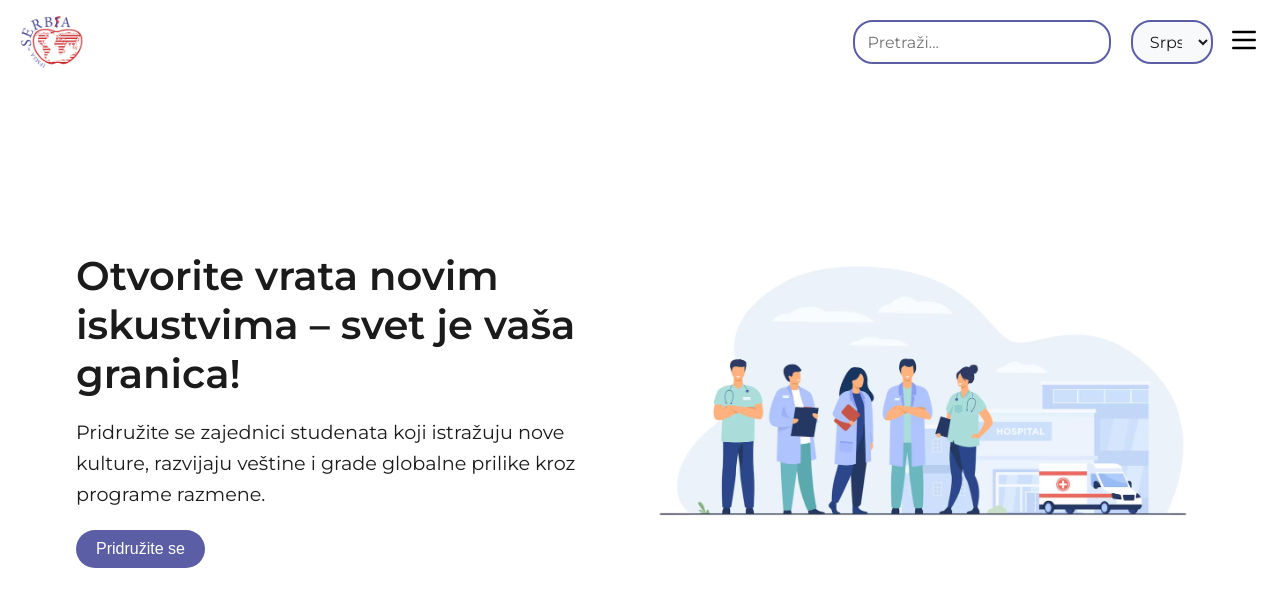
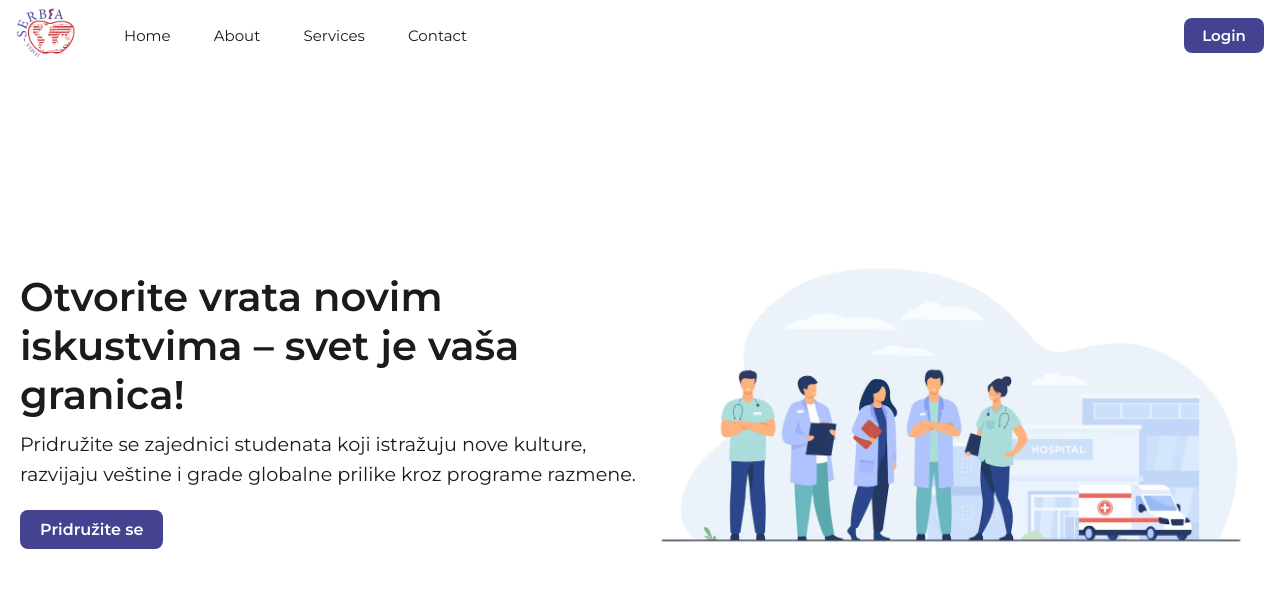
Before and after one commit to marijaandric/ifmsa-site, a React (Vite) app in the folder frontend/: page / in a window 1280 px wide. Shown: the top 606 px of the page. Built offline with nearby package versions, Linux system fonts and the light colour scheme.

Commit message:
Update NavBar component

```diff
--- a/frontend/src/components/Navbar/Navbar.css
+++ b/frontend/src/components/Navbar/Navbar.css
@@ -1,106 +1,112 @@
+* {
+  margin: 0;
+}
+
 .navbar {
   display: flex;
   justify-content: space-between;
   align-items: center;
-    padding: 10px 20px;
-    position: fixed;
-    top: 0;
-    max-width: 100%;
-    left: 0;
-    right: 0;
-    z-index: 1000;
+  padding: 0.2rem var(--padding-card);
+  color: var(--text-dark);
 }
 
-  img {
-    width: 4rem;
+.flex-row {
+  display: flex;
+  align-items: center;
+  width: 100%;
 }
 
-  .navbar .logo {
-    font-size: 24px;
+.navbar-logo img {
+  height: 60px;
 }
 
-  .navbar-content {
+.navbar-links {
+  width: 100%;
   display: flex;
-    align-items: center;
-    justify-content: right;
+  gap: var(--gap);
+  margin-left: 2rem;
+}
+
+.navbar-links a {
+  color: var(--text-dark);
+  text-decoration: none;
+  padding: 0.5rem 1rem;
+}
+
+.navbar-links a:hover {
+  background-color: var(--primary-color);
+  border-radius: 4px;
+  color: var(--text-light);
+}
+
+.loginBtn {
+  margin-left: auto;
+}
+
+.navbar-toggle {
+  display: none;
+  cursor: pointer;
+  z-index: 11;
+}
+
+.navbar-toggle span {
+  width: 25px;
+  height: 3px;
+  background-color: var(--text-dark);
+  margin: 4px 0;
+}
+
+@media (max-width: 768px) {
+  .navbar {
+    flex-direction: column;
+    align-items: flex-start;
+  }
+
+  @media (max-width: 768px) {
+    .close-btn {
+      display: block;
+    }
+  }
+
+  .flex-row {
+    justify-content: space-between;
     width: 100%;
   }
 
   .navbar-links {
-    display: flex;
-    gap: 10px;
-    margin-right: 15px;
+    z-index: 10;
+    position: fixed;
+    top: 0;
+    right: -250px;
+    height: 100vh;
+    width: 250px;
+    background-color: var(--gray);
+    box-shadow: var(--box-shadow);
+    flex-direction: column;
+    padding-top: 60px;
+    transition: right 0.3s ease;
+  }
+
+  .navbar-links.active {
+    right: 0;
   }
 
   .navbar-links a {
-    text-decoration: none;
-    font-size: 18px;
+    padding: 1rem;
+    text-align: center;
   }
 
-  .navbar-links a:hover {
-    text-decoration: underline;
+  .loginBtn {
+    margin-top: 1rem;
+    text-align: center;
+    margin-left: 0;
   }
 
-  .sidebar-toggle {
-    cursor: pointer;
-  }
-
-  .sidebar {
-    z-index: 1001;
-    position: fixed;
-    top: 0;
-    right: -300px;
-    width: 250px;
-    height: 100%;
-    background-color: var(--primary-color);
-    transition: right 0.4s ease-in-out;
-    padding-top: 50px;
-    padding: 15px 20px;
-  }
-
-  .sidebar.open {
-    right: 0;
-  }
-
-  .sidebar a {
-    display: block;
-    text-decoration: none;
-    padding: 0.8rem;
-  }
-
-  .sidebar a:hover {
-    background-color: var(--primary-color-light);
-    border-radius: 20px;
-  }
-
-  .search-input {
-    margin-right: 10px;
-  }
-
-  .language-select {
-    font-size: 16px;
-  }
-
-  .icon, .icon-close{
-    width: 2rem;
-  }
-
-  .icon-close{
-    padding-bottom: 1.5rem;
-  }
-
-  .sidebar-close
-  {
-    cursor: pointer;
-  }
-
-  @media (max-width: 768px) {
-    .navbar-links {
-      display: none;
-    }
-
-    .sidebar-toggle {
-      display: block;
-      font-size: 30px;
+  .navbar-toggle {
+    display: flex;
+    flex-direction: column;
+    position: absolute;
+    top: 1rem;
+    right: 1rem;
   }
 }
--- a/frontend/src/components/Navbar/Navbar.tsx
+++ b/frontend/src/components/Navbar/Navbar.tsx
@@ -1,53 +1,37 @@
-import { SetStateAction, useState } from 'react';
-import './NavBar.css';
+import { useState } from "react";
+import "./Navbar.css";
 import logo from "../../assets/images/logo.png";
-import menuIcons from "../../assets/icons/menu.svg"
-import closeIcon from "../../assets/icons/close.svg"
 
-const NavBar = () => {
-  const [isSidebarOpen, setIsSidebarOpen] = useState(false);
-  const [selectedLanguage, setSelectedLanguage] = useState("srpski");
+const Navbar = () => {
+  const [isOpen, setIsOpen] = useState(false);
 
-  const toggleSidebar = () => {
-    setIsSidebarOpen(!isSidebarOpen);
-  };
-
-  const handleLanguageChange = (e: { target: { value: SetStateAction<string>; }; }) => {
-    setSelectedLanguage(e.target.value);
+  const toggleMenu = () => {
+    setIsOpen(!isOpen);
   };
 
   return (
-    <>
-      <nav className="navbar">
-        <img src={logo} alt="Logo" />
-        <div className='navbar-content'>
-          <div className="navbar-links">
-            <input type="text" placeholder="Pretraži..." className="search-input" />
-            <div className="language-dropdown">
-              <select value={selectedLanguage} onChange={handleLanguageChange} className="language-select">
-                <option value="srpski">Srpski</option>
-                <option value="engleski">Engleski</option>
-              </select>
-            </div>
-          </div>
-          <div className="sidebar-toggle" onClick={toggleSidebar}>
-            <img src={menuIcons} className='icon'></img>
+    <nav className="navbar">
+      <div className="flex-row">
+        <div className="navbar-logo">
+          <img src={logo} alt="Logo" className="logo" />
+        </div>
+        <div className={`navbar-links ${isOpen ? "active" : ""}`}>
+          <a href="/">Home</a>
+          <a href="/about">About</a>
+          <a href="/services">Services</a>
+          <a href="/contact">Contact</a>
+          <div className="loginBtn">
+            <button>Login</button>
           </div>
         </div>
-      </nav>
-
-      <div className={`sidebar ${isSidebarOpen ? 'open' : ''}`}>
-      <div className="sidebar-close icon" onClick={toggleSidebar}>
-          <img src={closeIcon} className="icon-close" alt="close" />
+        <div className="navbar-toggle" onClick={toggleMenu}>
+          <span></span>
+          <span></span>
+          <span></span>
         </div>
-        <a href="#">Home</a>
-        <a href="#">Partneri</a>
-        <a href="#">O nama</a>
-        <a href="#">Novosti</a>
-        <a href="#">Razmena</a>
       </div>
-    </>
+    </nav>
   );
 };
 
-export default NavBar;
+export default Navbar;
--- a/frontend/src/index.css
+++ b/frontend/src/index.css
@@ -1,20 +1,33 @@
 @import url('https://fonts.googleapis.com/css2?family=Montserrat:wght@400;600&display=swap');
 :root {
-    --primary-color: #5c5ea5;
-    --primary-color-darker: #535592;
-    --primary-color-light: #7e81da;
-    --secondary-color: #b84352;
+    --primary-color: #454292;
+    --primary-color-darker: #34326e;
+    --primary-color-light: #454292c7;
+    --secondary-color: #CC3C3E;
     --background-color: #f8f9fa;
+    --gray: #D6D6D6;
     --text-light: white;
     --text-dark: #1b1b1b;
-    --padding-base: 3rem;
-    --border-radius: 20px;
+    --padding-base: 5rem;
+    --padding-card: 1rem;
+    --padding-button: 0.5rem;
+    --small-text-font-size: 15px;
+    --big-text-font-size: 25px;
+    --title-font-size: 30;
+    --border-radius: 8px;
+    --line-height: 40px;
+    --box-shadow: box-shadow: rgba(100, 100, 111, 0.2) 0px 7px 29px 0px;
+    --gap: 0.7rem;
 }
 
 body {
   color: var(--text-dark);
+  font-family: 'Montserrat', sans-serif;
+}
+
+.big-container
+{
   padding: var(--padding-base);
-  font-family: 'Montserrat', sans-serif;
 }
 
 a {
@@ -28,10 +41,10 @@ button{
 input {
   width: 100%;
   max-width: 300px;
-  padding: 0.6rem 0.8rem;
+  padding: 0.4rem 0.6rem;
   border: 2px solid var(--primary-color);
   border-radius: var(--border-radius);
-  font-size: 16px;
+  font-size: var(--small-text-font-size);
   font-family: 'Montserrat', sans-serif;
   outline: none;
   transition: border-color 0.3s ease-in-out, box-shadow 0.3s ease-in-out;
@@ -46,7 +59,7 @@ input:focus {
 select {
   width: 100%;
   max-width: 200px;
-  padding: 0.6rem 0.8rem;
+  padding: 0.4rem 0.6rem;
   border: 2px solid var(--primary-color);
   border-radius: var(--border-radius);  font-size: 16px;
   font-family: 'Montserrat', sans-serif;
@@ -67,9 +80,31 @@ select:hover {
   border-color: var(--primary-color-light);
 }
 
-
 .flex-row
 {
   display: flex;
   flex-direction: row;
+  align-items: center;
 }
+
+button {
+  border-radius: var(--border-radius);
+  cursor: pointer;
+  padding: var(--padding-button);
+  min-width: 5rem;
+  border: none;
+  box-shadow: var(--box-shadow);
+  color: var(--text-light);
+  font-weight: bold;
+  background-color: var(--primary-color);
+  font-size: var(--small-text-font-size);
+  font-family: 'Montserrat', sans-serif;
+}
+
+button:hover{
+  background-color: var(--primary-color-darker);
+}
+
+a{
+  font-size: var(--small-text-font-size);
+}
--- a/package.json
+++ b/package.json
@@ -1,5 +1,5 @@
 {
   "dependencies": {
-    "three": "^0.172.0"
+    "@heroicons/react": "^2.2.0"
   }
 }
```
Also changed, not shown: 1 other file (tests, documents, lock files or other folders). Lines whose indentation alone changed are shown as unchanged.
